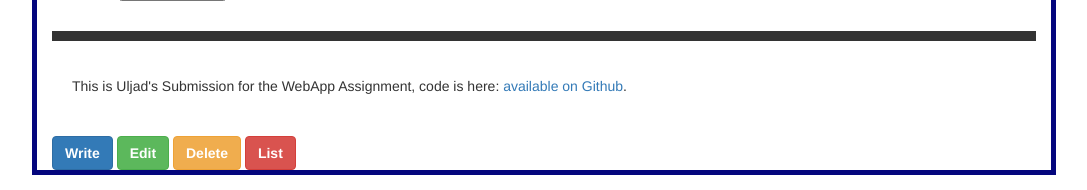
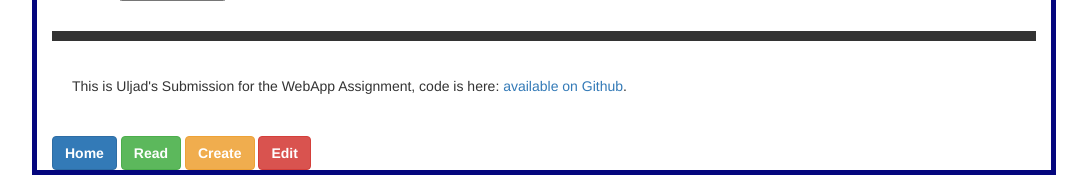
Before and after one commit to uljad/WebAppDemo, a Flask app: page /edit in a window 1280 px wide. Shown: the part 610-800 px from the top of the page, without its empty margins (96-1183 px from the left). Run offline with Flask 2, Linux system fonts and the light colour scheme; parts of the project's set-up code (start-up, migrations or seed data) failed here and were passed over; some libraries are stand-ins or nearby versions.

Commit message:
fix buttons

```diff
--- a/templates/base.html
+++ b/templates/base.html
@@ -31,10 +31,10 @@
         </p>
       </footer>
 
-<a href="{{ url_for('home')}}" class="btn btn-primary btn-outline"><i class="icon-pencil"></i> <strong>Write</strong></a>
-<a href="{{ url_for('read')}}" class="btn btn-success btn-outline"><i class="icon-edit"></i> <strong>Edit</strong></a>
-<a href="{{ url_for('create')}}" class="btn btn-warning btn-outline"><i class="icon-trash"></i> <strong>Delete</strong></a>
-<a href="{{ url_for('edit_post')}}" class="btn btn-danger btn-outline"><i class="icon-align-justify"></i> <strong>List</strong></a>
+<a href="{{ url_for('home')}}" class="btn btn-primary btn-outline"><i class="icon-pencil"></i> <strong>Home</strong></a>
+<a href="{{ url_for('read')}}" class="btn btn-success btn-outline"><i class="icon-edit"></i> <strong>Read</strong></a>
+<a href="{{ url_for('create')}}" class="btn btn-warning btn-outline"><i class="icon-trash"></i> <strong>Create</strong></a>
+<a href="{{ url_for('edit_post')}}" class="btn btn-danger btn-outline"><i class="icon-align-justify"></i> <strong>Edit</strong></a>
     </div>
   </body>
 </html>
```
